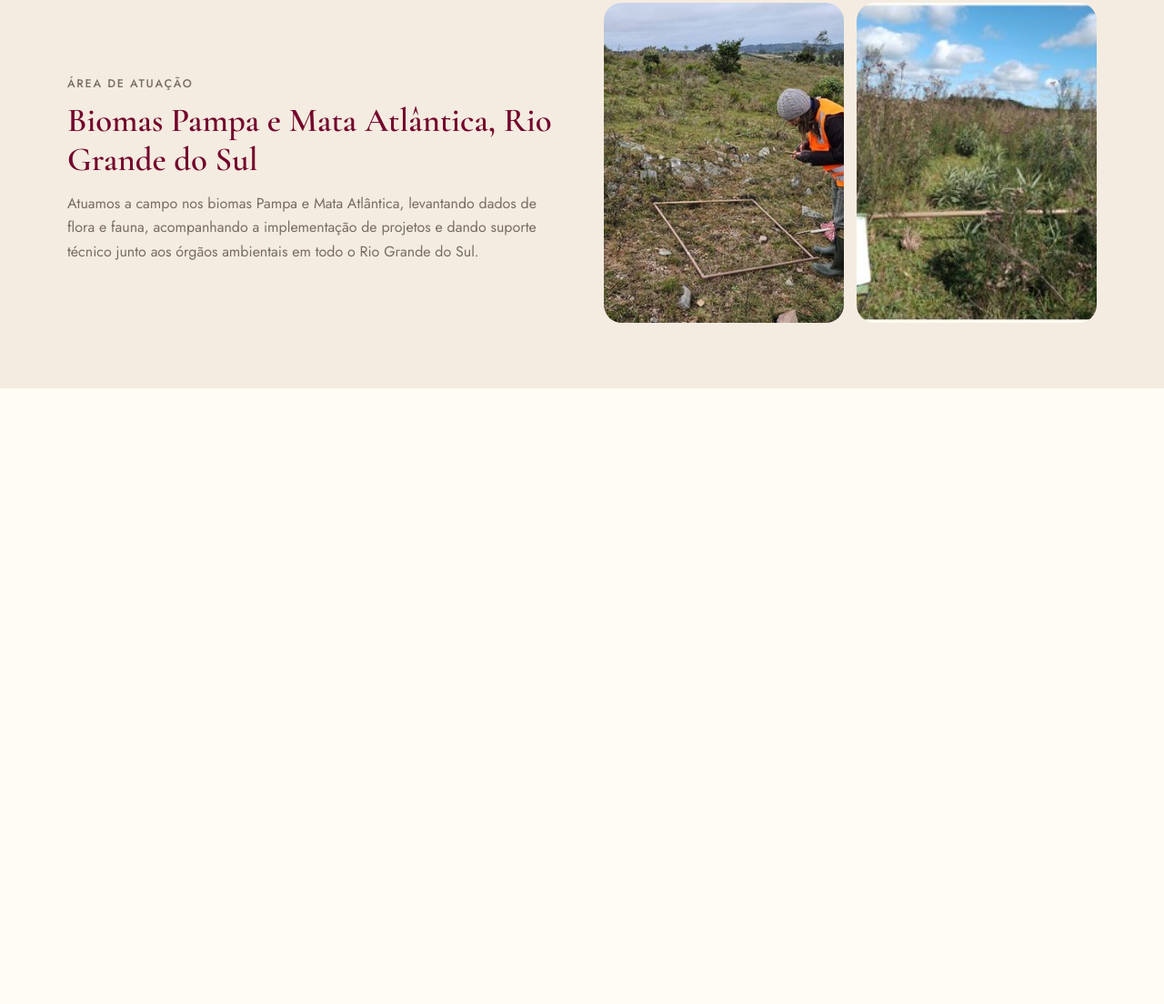
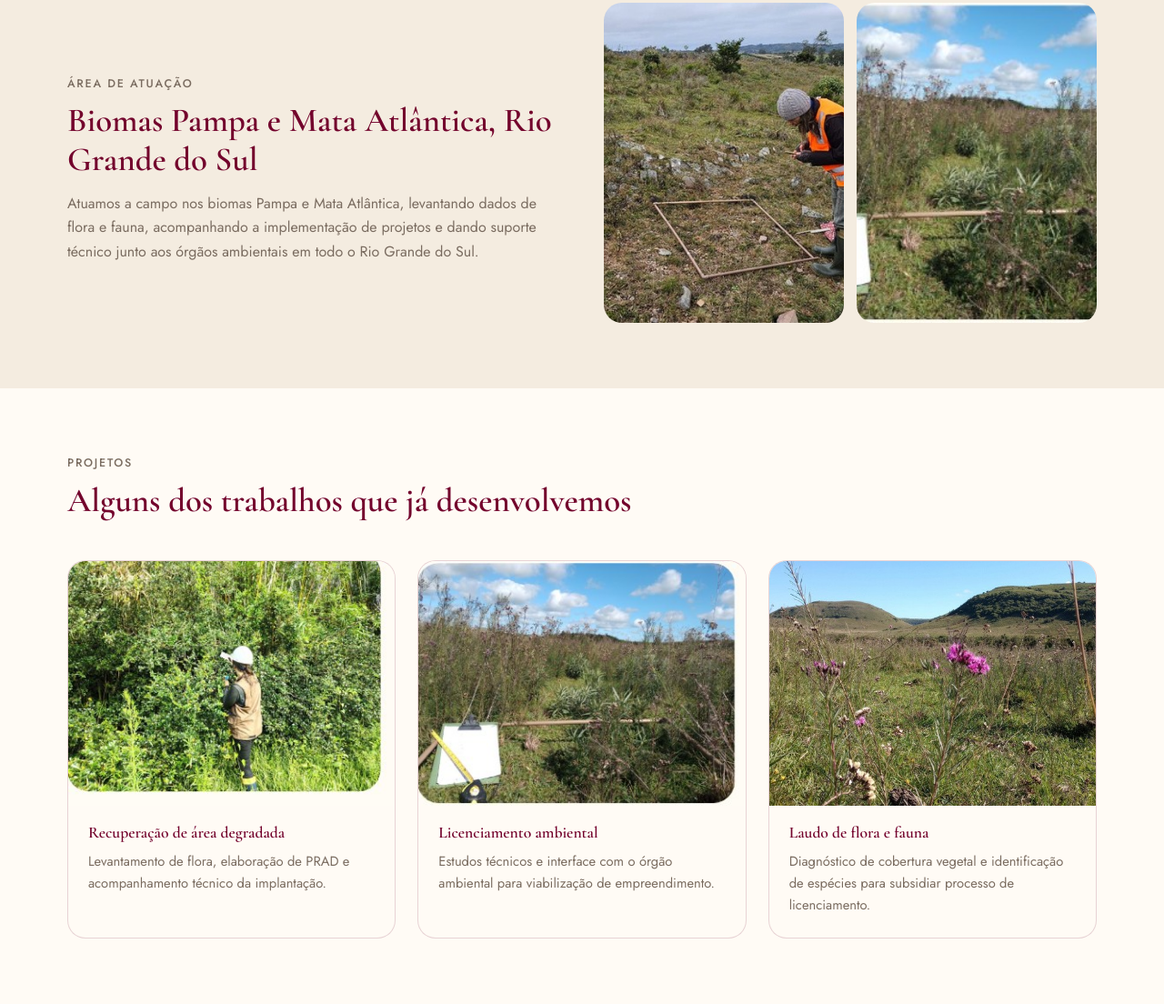
Before and after one commit to crislamp/garupa-site, a plain HTML site: page index.html in a window 1280 px wide. Shown: the part 2782-3886 px from the top of the page at 91% size. Before the commit the page ends 3209 px from the top, so only its background shows below. Drawn offline with nearby package versions, Linux system fonts and the light colour scheme.

Commit message:
Add Projetos section with placeholder case cards

```diff
--- a/index.html
+++ b/index.html
@@ -305,6 +305,27 @@ nav.links a:hover { color: var(--wine); }
 @media (max-width: 520px) {
   .service-grid { grid-template-columns: 1fr; }
 }
+
+/* Projetos / Cases */
+.case-grid {
+  display: grid;
+  grid-template-columns: repeat(3, 1fr);
+  gap: 24px;
+}
+.case-card {
+  border-radius: var(--radius);
+  overflow: hidden;
+  border: 1px solid var(--border);
+  background: var(--cream);
+}
+.case-card img { width: 100%; aspect-ratio: 4/3; object-fit: cover; }
+.case-card-body { padding: 20px 22px 24px; }
+.case-card h3 { font-size: 1.1rem; margin-bottom: 8px; }
+.case-card p { font-size: 0.92rem; color: var(--text-dim); }
+
+@media (max-width: 860px) {
+  .case-grid { grid-template-columns: 1fr; }
+}
 </style>
 </head>
 <body>
@@ -432,6 +453,41 @@ nav.links a:hover { color: var(--wine); }
       </div>
     </div>
   </section>
+
+  <section class="section" id="projetos">
+    <div class="container">
+      <div class="section-head">
+        <p class="eyebrow">Projetos</p>
+        <h2>Alguns dos trabalhos que já desenvolvemos</h2>
+      </div>
+      <div class="case-grid">
+        <!-- PLACEHOLDER: replace with a real case from Camila/Mariana (client/project type, what was done, outcome) -->
+        <div class="case-card">
+          <img src="assets/case-fieldwork.jpg" alt="Levantamento de vegetação em área de restauração"/>
+          <div class="case-card-body">
+            <h3>Recuperação de área degradada</h3>
+            <p>Levantamento de flora, elaboração de PRAD e acompanhamento técnico da implantação.</p>
+          </div>
+        </div>
+        <!-- PLACEHOLDER: replace with a real case from Camila/Mariana (client/project type, what was done, outcome) -->
+        <div class="case-card">
+          <img src="assets/fieldwork-2.jpg" alt="Medição de vegetação nativa em campo"/>
+          <div class="case-card-body">
+            <h3>Licenciamento ambiental</h3>
+            <p>Estudos técnicos e interface com o órgão ambiental para viabilização de empreendimento.</p>
+          </div>
+        </div>
+        <!-- PLACEHOLDER: replace with a real case from Camila/Mariana (client/project type, what was done, outcome) -->
+        <div class="case-card">
+          <img src="assets/hero.jpg" alt="Área de campo nativo avaliada pela equipe"/>
+          <div class="case-card-body">
+            <h3>Laudo de flora e fauna</h3>
+            <p>Diagnóstico de cobertura vegetal e identificação de espécies para subsidiar processo de licenciamento.</p>
+          </div>
+        </div>
+      </div>
+    </div>
+  </section>
 </main>
 
 </body>
```
